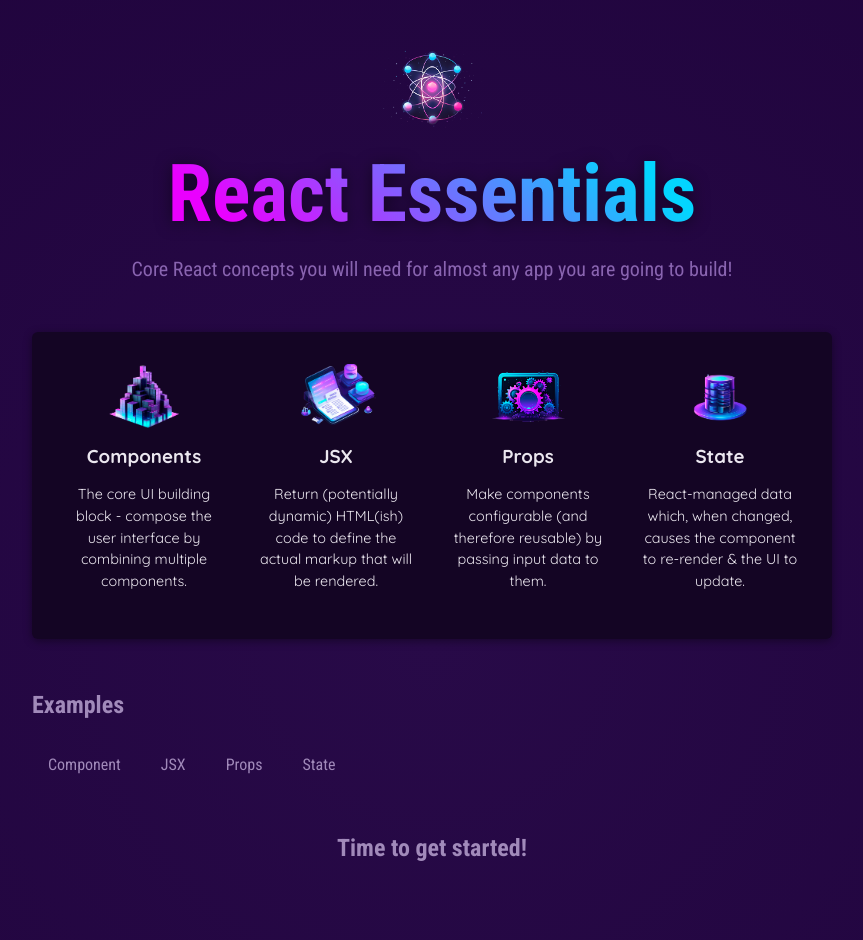
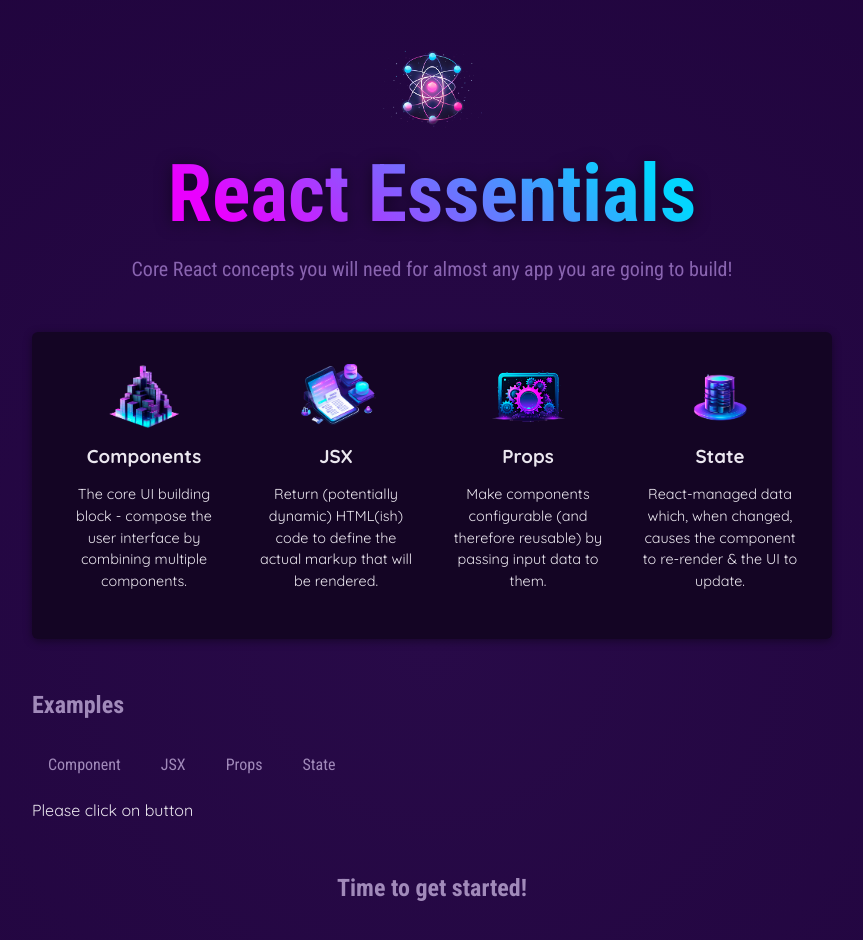
Before and after one commit to shivakumarP1998/REACTJS_2026, a React (Vite) app: page / in a window 1280 px wide. Shown: the top 940 px of the page, without its empty margins (208-1071 px from the left). Built offline with nearby package versions, Linux system fonts and the light colour scheme.

Commit message:
session53

```diff
--- a/src/App.jsx
+++ b/src/App.jsx
@@ -4,8 +4,11 @@ import CoreConcept from "./components/CoreConcept.jsx";
 import TabButton from "./components/TabButton.jsx";
 
 function App() {
+  let tabContent = "Please click on button";
+
   function handleSelect(selectedButton) {
     console.log(selectedButton);
+    tabContent = selectedButton;
   }
   return (
     <div>
@@ -34,6 +37,7 @@ function App() {
             <TabButton onSelect={() => handleSelect("props")}>Props</TabButton>
             <TabButton onSelect={() => handleSelect("state")}>State</TabButton>
           </menu>
+          {tabContent}
         </section>
         <h2>Time to get started!</h2>
       </main>
```
